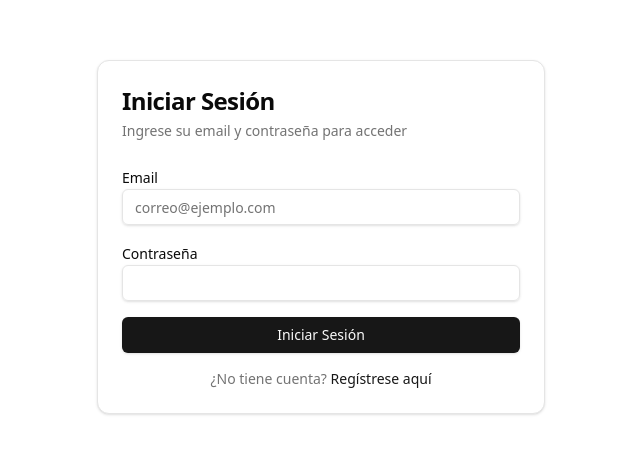
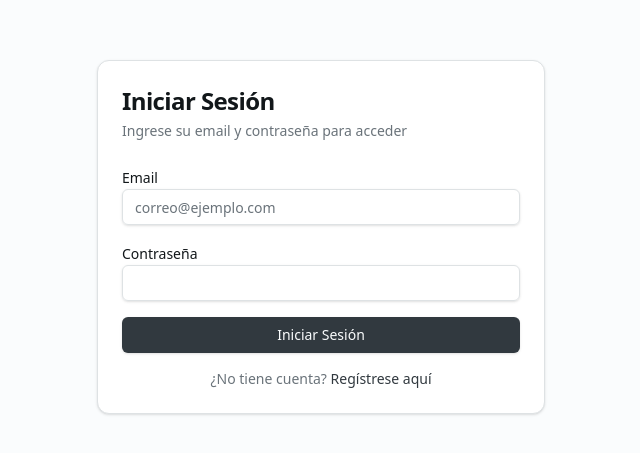
Before and after one commit to Rodriamarog/monitor_judicial, a Next.js app: page /login in a window 1280 px wide. Shown: the part 163-616 px from the top of the page, without its empty margins (319-959 px from the left). Built offline with nearby package versions, Linux system fonts and the light colour scheme; no server answers.

Commit message:
Apply Slate Modern theme to UI and email templates

```diff
--- a/app/globals.css
+++ b/app/globals.css
@@ -2,91 +2,91 @@
 
 @layer base {
   :root {
-    /* Light Mode (Default) */
-    --background: oklch(1 0 0);
-    --foreground: oklch(0.145 0 0);
+    /* Slate Modern Theme - Light Mode */
+    --background: oklch(0.99 0.002 240);
+    --foreground: oklch(0.2 0.01 240);
     --card: oklch(1 0 0);
-    --card-foreground: oklch(0.145 0 0);
+    --card-foreground: oklch(0.2 0.01 240);
     --popover: oklch(1 0 0);
-    --popover-foreground: oklch(0.145 0 0);
-    --primary: oklch(0.205 0 0);
-    --primary-foreground: oklch(0.985 0 0);
-    --secondary: oklch(0.97 0 0);
-    --secondary-foreground: oklch(0.205 0 0);
-    --muted: oklch(0.97 0 0);
-    --muted-foreground: oklch(0.556 0 0);
-    --accent: oklch(0.97 0 0);
-    --accent-foreground: oklch(0.205 0 0);
+    --popover-foreground: oklch(0.2 0.01 240);
+    --primary: oklch(0.34 0.015 240);
+    --primary-foreground: oklch(0.99 0.002 240);
+    --secondary: oklch(0.96 0.003 240);
+    --secondary-foreground: oklch(0.34 0.015 240);
+    --muted: oklch(0.96 0.003 240);
+    --muted-foreground: oklch(0.55 0.015 240);
+    --accent: oklch(0.91 0.005 240);
+    --accent-foreground: oklch(0.34 0.015 240);
     --destructive: oklch(0.577 0.245 27.325);
-    --destructive-foreground: oklch(1 0 0);
-    --border: oklch(0.922 0 0);
-    --input: oklch(0.922 0 0);
-    --ring: oklch(0.708 0 0);
-    --chart-1: oklch(0.81 0.10 252);
-    --chart-2: oklch(0.62 0.19 260);
-    --chart-3: oklch(0.55 0.22 263);
-    --chart-4: oklch(0.49 0.22 264);
-    --chart-5: oklch(0.42 0.18 266);
-    --radius: 0.625rem;
-    --sidebar: oklch(0.985 0 0);
-    --sidebar-foreground: oklch(0.145 0 0);
-    --sidebar-primary: oklch(0.205 0 0);
-    --sidebar-primary-foreground: oklch(0.985 0 0);
-    --sidebar-accent: oklch(0.97 0 0);
-    --sidebar-accent-foreground: oklch(0.205 0 0);
-    --sidebar-border: oklch(0.922 0 0);
-    --sidebar-ring: oklch(0.708 0 0);
-    --shadow-color: oklch(0 0 0);
-    --shadow-opacity: 0.1;
-    --shadow-blur: 3px;
+    --destructive-foreground: oklch(0.99 0.002 240);
+    --border: oklch(0.91 0.005 240);
+    --input: oklch(0.91 0.005 240);
+    --ring: oklch(0.45 0.015 240);
+    --chart-1: oklch(0.55 0.12 240);
+    --chart-2: oklch(0.61 0.10 240);
+    --chart-3: oklch(0.71 0.08 240);
+    --chart-4: oklch(0.81 0.06 240);
+    --chart-5: oklch(0.91 0.04 240);
+    --radius: 0.5rem;
+    --sidebar: oklch(0.99 0.002 240);
+    --sidebar-foreground: oklch(0.2 0.01 240);
+    --sidebar-primary: oklch(0.34 0.015 240);
+    --sidebar-primary-foreground: oklch(0.99 0.002 240);
+    --sidebar-accent: oklch(0.96 0.003 240);
+    --sidebar-accent-foreground: oklch(0.34 0.015 240);
+    --sidebar-border: oklch(0.91 0.005 240);
+    --sidebar-ring: oklch(0.45 0.015 240);
+    --shadow-color: oklch(0.2 0.01 240);
+    --shadow-opacity: 0.08;
+    --shadow-blur: 4px;
     --shadow-spread: 0px;
     --shadow-offset-x: 0;
-    --shadow-offset-y: 1px;
+    --shadow-offset-y: 2px;
     --letter-spacing: 0em;
     --spacing: 0.25rem;
   }
 
   .dark {
-    /* Dark Mode */
-    --background: oklch(0.145 0 0);
-    --foreground: oklch(0.985 0 0);
-    --card: oklch(0.205 0 0);
-    --card-foreground: oklch(0.985 0 0);
-    --popover: oklch(0.269 0 0);
-    --popover-foreground: oklch(0.985 0 0);
-    --primary: oklch(0.922 0 0);
-    --primary-foreground: oklch(0.205 0 0);
-    --secondary: oklch(0.269 0 0);
-    --secondary-foreground: oklch(0.985 0 0);
-    --muted: oklch(0.269 0 0);
-    --muted-foreground: oklch(0.708 0 0);
-    --accent: oklch(0.371 0 0);
-    --accent-foreground: oklch(0.985 0 0);
+    /* Slate Modern Theme - Dark Mode */
+    --background: oklch(0.15 0.008 240);
+    --foreground: oklch(0.96 0.003 240);
+    --card: oklch(0.2 0.01 240);
+    --card-foreground: oklch(0.96 0.003 240);
+    --popover: oklch(0.2 0.01 240);
+    --popover-foreground: oklch(0.96 0.003 240);
+    --primary: oklch(0.81 0.008 240);
+    --primary-foreground: oklch(0.2 0.01 240);
+    --secondary: oklch(0.25 0.01 240);
+    --secondary-foreground: oklch(0.96 0.003 240);
+    --muted: oklch(0.25 0.01 240);
+    --muted-foreground: oklch(0.61 0.015 240);
+    --accent: oklch(0.34 0.015 240);
+    --accent-foreground: oklch(0.96 0.003 240);
     --destructive: oklch(0.704 0.191 22.216);
-    --destructive-foreground: oklch(0.985 0 0);
-    --border: oklch(0.275 0 0);
-    --input: oklch(0.325 0 0);
-    --ring: oklch(0.556 0 0);
-    --chart-1: oklch(0.81 0.10 252);
-    --chart-2: oklch(0.62 0.19 260);
-    --chart-3: oklch(0.55 0.22 263);
-    --chart-4: oklch(0.49 0.22 264);
-    --chart-5: oklch(0.42 0.18 266);
-    --radius: 0.625rem;
-    --sidebar: oklch(0.205 0 0);
-    --sidebar-foreground: oklch(0.985 0 0);
-    --sidebar-primary: oklch(0.488 0.243 264.376);
-    --sidebar-primary-foreground: oklch(0.985 0 0);
-    --sidebar-accent: oklch(0.269 0 0);
-    --sidebar-accent-foreground: oklch(0.985 0 0);
-    --sidebar-border: oklch(0.275 0 0);
-    --sidebar-ring: oklch(0.439 0 0);
+    --destructive-foreground: oklch(0.96 0.003 240);
+    --border: oklch(0.3 0.012 240);
+    --input: oklch(0.34 0.015 240);
+    --ring: oklch(0.55 0.015 240);
+    --chart-1: oklch(0.55 0.12 240);
+    --chart-2: oklch(0.61 0.10 240);
+    --chart-3: oklch(0.71 0.08 240);
+    --chart-4: oklch(0.81 0.06 240);
+    --chart-5: oklch(0.91 0.04 240);
+    --radius: 0.5rem;
+    --sidebar: oklch(0.2 0.01 240);
+    --sidebar-foreground: oklch(0.96 0.003 240);
+    --sidebar-primary: oklch(0.81 0.008 240);
+    --sidebar-primary-foreground: oklch(0.2 0.01 240);
+    --sidebar-accent: oklch(0.25 0.01 240);
+    --sidebar-accent-foreground: oklch(0.96 0.003 240);
+    --sidebar-border: oklch(0.3 0.012 240);
+    --sidebar-ring: oklch(0.55 0.015 240);
     --shadow-color: oklch(0 0 0);
-    --shadow-opacity: 0.1;
-    --shadow-blur: 3px;
+    --shadow-opacity: 0.2;
+    --shadow-blur: 6px;
     --shadow-spread: 0px;
     --shadow-offset-x: 0;
-    --shadow-offset-y: 1px;
+    --shadow-offset-y: 2px;
     --letter-spacing: 0em;
     --spacing: 0.25rem;
   }
--- a/lib/email.ts
+++ b/lib/email.ts
@@ -247,7 +247,7 @@ export async function sendBatchAlertEmail(data: BatchAlertEmailData): Promise<{
       padding: 20px;
     }
     .header {
-      background: linear-gradient(135deg, #667eea 0%, #764ba2 100%);
+      background: #1e293b;
       color: white;
       padding: 30px;
       border-radius: 10px 10px 0 0;
@@ -256,9 +256,10 @@ export async function sendBatchAlertEmail(data: BatchAlertEmailData): Promise<{
     .header h1 {
       margin: 0;
       font-size: 24px;
+      font-weight: 600;
     }
     .badge {
-      background: rgba(255,255,255,0.2);
+      background: rgba(255,255,255,0.15);
       padding: 5px 15px;
       border-radius: 20px;
       display: inline-block;
@@ -266,21 +267,21 @@ export async function sendBatchAlertEmail(data: BatchAlertEmailData): Promise<{
       font-size: 14px;
     }
     .content {
-      background: #f9f9f9;
+      background: #f8fafc;
       padding: 30px;
       border-radius: 0 0 10px 10px;
     }
     .alert-box {
       background: white;
-      border-left: 4px solid #667eea;
+      border-left: 4px solid #475569;
       padding: 20px;
       margin: 15px 0;
       border-radius: 4px;
-      box-shadow: 0 2px 4px rgba(0,0,0,0.1);
+      box-shadow: 0 2px 4px rgba(0,0,0,0.08);
     }
     .case-header {
-      font-weight: bold;
-      color: #667eea;
+      font-weight: 600;
+      color: #334155;
       font-size: 16px;
       margin-bottom: 10px;
     }
@@ -304,7 +305,7 @@ export async function sendBatchAlertEmail(data: BatchAlertEmailData): Promise<{
     }
     .button {
       display: inline-block;
-      background: #667eea;
+      background: #334155;
       color: white;
       padding: 12px 30px;
       text-decoration: none;
@@ -316,16 +317,17 @@ export async function sendBatchAlertEmail(data: BatchAlertEmailData): Promise<{
       text-align: center;
       margin-top: 30px;
       padding-top: 20px;
-      border-top: 1px solid #ddd;
-      color: #999;
+      border-top: 1px solid #e2e8f0;
+      color: #64748b;
       font-size: 12px;
     }
     .summary {
-      background: #e8eaf6;
+      background: #f1f5f9;
       padding: 15px;
       border-radius: 8px;
       margin: 20px 0;
       text-align: center;
+      color: #334155;
     }
   </style>
 </head>
```
